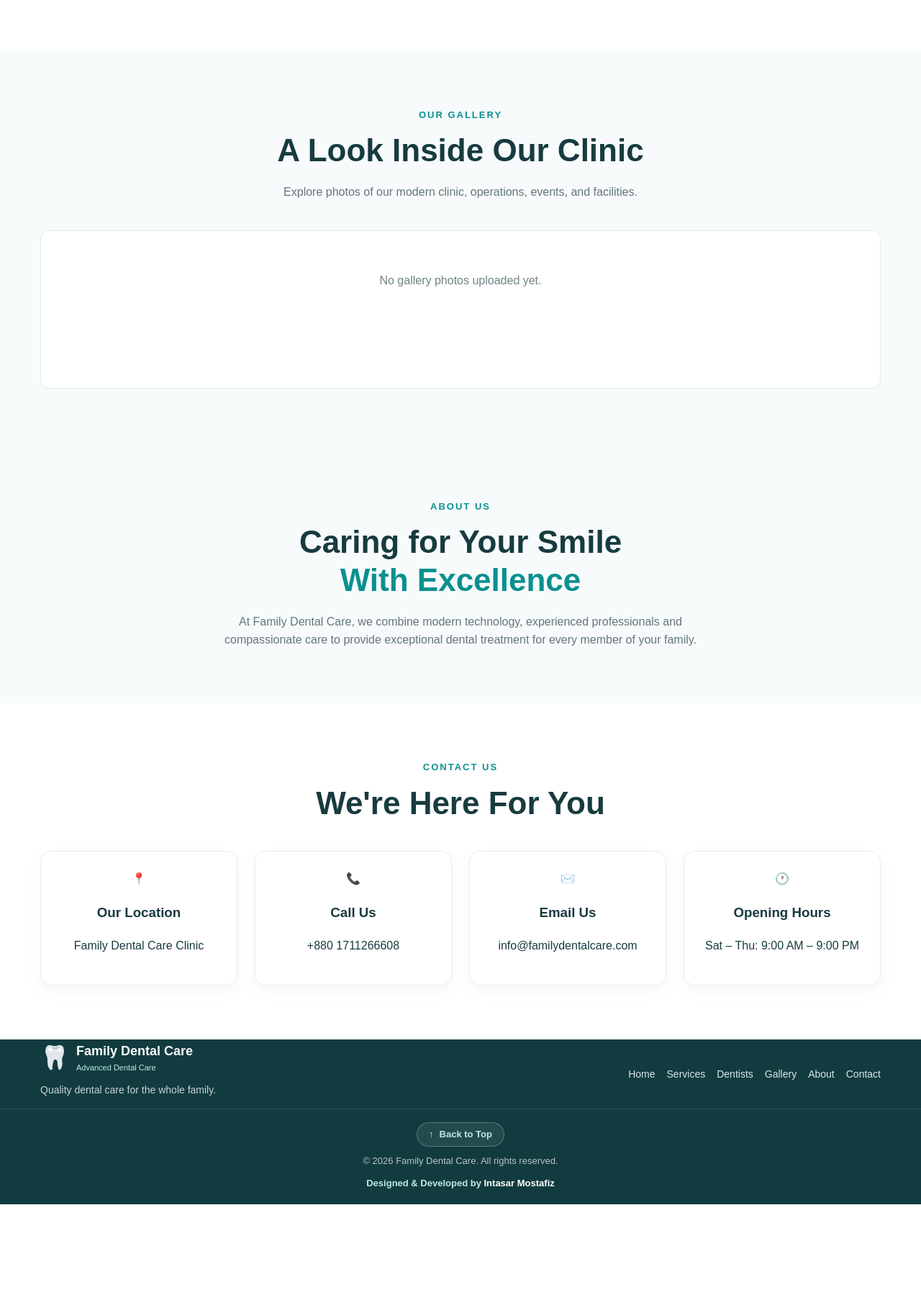
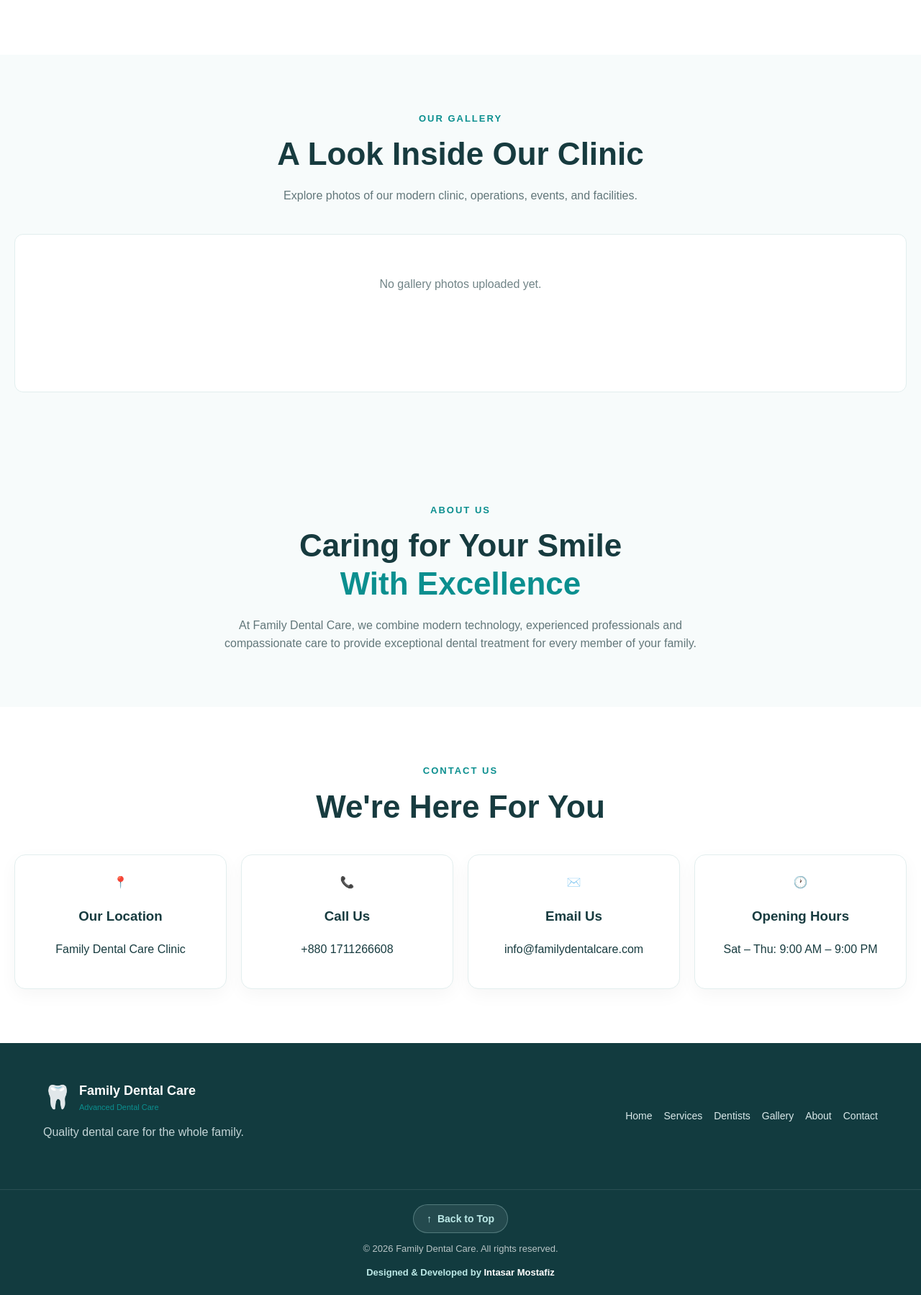
Before and after one commit to Inta-tech/FamilyDentalCare, a Django app: page / in a window 1280 px wide. Shown: the part 1642-3441 px from the top of the page at 72% size. Before the commit the page ends 3315 px from the top, so only its background shows below. Run offline with Django 5.2, Linux system fonts and the light colour scheme; data that the repository does not hold is empty.

Commit message:
Fix production horizontal layout issue with strict inline structural grid resets

```diff
--- a/templates/home.html
+++ b/templates/home.html
@@ -11,67 +11,37 @@
 
 <head>
     <meta charset="UTF-8">
-    <meta name="viewport" content="width=device-width, initial-scale=1.0, maximum-scale=1.0, user-scalable=no">
+    <meta name="viewport" content="width=device-width, initial-scale=1.0">
     <meta name="author" content="Intasar Mostafiz">
     <meta name="designer" content="Intasar Mostafiz">
     <title>Family Dental Care | Advanced Dental Care</title>
 
-    <!-- Custom Local Stylesheet -->
+    <!-- Custom Stylesheet -->
     <link rel="stylesheet" href="{% static 'css/style.css' %}">
 
-    <!-- Strict Production Layout Reset -->
     <style>
         *, *::before, *::after {
             box-sizing: border-box !important;
         }
-        html, body {
-            width: 100% !important;
-            max-width: 100vw !important;
+        html {
+            scroll-behavior: smooth;
             overflow-x: hidden !important;
-            margin: 0 !important;
-            padding: 0 !important;
-            position: relative !important;
+            width: 100vw;
         }
-        .container {
-            width: 100% !important;
-            max-width: 1200px !important;
-            margin: 0 auto !important;
-            padding: 0 16px !important;
-            box-sizing: border-box !important;
+        body {
+            overflow-x: hidden !important;
+            width: 100%;
+            margin: 0;
+            padding: 0;
+            position: relative;
         }
-        .hero-container {
-            display: grid !important;
-            grid-template-columns: repeat(auto-fit, minmax(300px, 1fr)) !important;
-            gap: 40px !important;
-        }
+        /* Prevents hero floating badge from stretching document body */
         .hero-image {
             overflow: hidden !important;
-            position: relative !important;
+            position: relative;
         }
         .floating-card {
-            right: 10px !important;
-        }
-        .services-grid, .dentists-grid, .contact-grid {
-            display: grid !important;
-            grid-template-columns: repeat(auto-fit, minmax(260px, 1fr)) !important;
-            gap: 24px !important;
-            width: 100% !important;
-        }
-        .gallery-grid {
-            display: grid !important;
-            grid-template-columns: repeat(auto-fit, minmax(240px, 1fr)) !important;
-            grid-auto-rows: 220px !important;
-            gap: 20px !important;
-            width: 100% !important;
-        }
-        @media (max-width: 800px) {
-            .gallery-large {
-                grid-row: span 1 !important;
-            }
-            .nav-links {
-                flex-wrap: wrap !important;
-                gap: 12px !important;
-            }
+            right: 0px !important;
         }
     </style>
 </head>
@@ -80,7 +50,7 @@
 
 <!-- ================= NAVBAR ================= -->
 <header class="navbar" style="position: sticky; top: 0; width: 100%; z-index: 1000; background: #ffffff; border-bottom: 2px solid #e1eeee; box-shadow: 0 4px 12px rgba(0, 0, 0, 0.05); padding: 14px 0;">
-    <div class="container nav-container" style="display: flex; align-items: center; justify-content: space-between; flex-wrap: wrap; gap: 12px;">
+    <div class="container nav-container" style="max-width: 100%; width: 100%; margin: 0 auto; padding: 0 16px; box-sizing: border-box; display: flex; align-items: center; justify-content: space-between; flex-wrap: wrap;">
 
         <!-- Branding -->
         <a href="/" class="logo" style="display: flex; align-items: center; gap: 10px; text-decoration: none;">
@@ -95,8 +65,8 @@
             </span>
         </a>
 
-        <!-- Navigation Links -->
-        <nav class="nav-links" style="display: flex; align-items: center; gap: 18px; flex-wrap: wrap;">
+        <!-- Navigation Links & Actions -->
+        <nav class="nav-links" style="display: flex; align-items: center; gap: 16px; flex-wrap: wrap;">
             <a href="#home" style="font-size: 15px; font-weight: 600; color: #173b3f; text-decoration: none;">Home</a>
             <a href="#services" style="font-size: 15px; font-weight: 600; color: #173b3f; text-decoration: none;">Services</a>
             <a href="#dentists" style="font-size: 15px; font-weight: 600; color: #173b3f; text-decoration: none;">Dentists</a>
@@ -105,7 +75,7 @@
             <a href="#contact" style="font-size: 15px; font-weight: 600; color: #173b3f; text-decoration: none;">Contact</a>
 
             <!-- User Status & Buttons -->
-            <div style="display: flex; align-items: center; gap: 10px; margin-left: 6px; padding-left: 12px; border-left: 2px solid #e1eeee;">
+            <div style="display: flex; align-items: center; gap: 10px; margin-left: 8px; padding-left: 12px; border-left: 2px solid #e1eeee;">
                 {% if user.is_authenticated %}
                     {% if user.is_staff or user.is_superuser %}
                         <a href="{% url 'dashboard' %}" class="nav-button" style="padding: 8px 16px; font-size: 14px; font-weight: 700; background: #0b8f8f; color: #ffffff; border-radius: 8px; text-decoration: none;">
@@ -129,10 +99,10 @@
     </div>
 </header>
 
-<main style="width: 100%; overflow-x: hidden;">
+<main>
 <!-- ================= HERO ================= -->
 <section id="home" class="hero">
-    <div class="container hero-container">
+    <div class="container hero-container" style="max-width: 1320px; width: 100%; margin: 0 auto; padding: 0 20px; box-sizing: border-box;">
         <div class="hero-content">
             <span class="hero-badge">✨ Trusted Family Dental Care</span>
             <h1>
@@ -189,39 +159,46 @@
 
 <!-- ================= SERVICES ================= -->
 <section id="services" class="services-section">
-    <div class="container">
+    <div class="container" style="max-width: 1320px; width: 100%; margin: 0 auto; padding: 0 20px; box-sizing: border-box;">
         <div class="section-heading center">
             <span>OUR SERVICES</span>
             <h2>Complete Dental Care</h2>
             <p>Professional dental treatments designed around your individual needs.</p>
         </div>
 
-        <div class="services-grid" style="margin-top: 40px;">
+        <div class="services-grid" style="display: grid; grid-template-columns: repeat(auto-fit, minmax(280px, 1fr)); gap: 30px; margin-top: 45px; width: 100%;">
             {% for service in services %}
-            <div class="service-card" style="background: #ffffff; border: 1px solid #e1eeee; border-radius: 16px; padding: 24px; display: flex; flex-direction: column; justify-content: space-between; box-shadow: 0 4px 15px rgba(18, 59, 63, 0.04);">
+            <div class="service-card" style="background: #ffffff; border: 1px solid #e1eeee; border-radius: 16px; padding: 28px; display: flex; flex-direction: column; justify-content: space-between; transition: transform 0.3s ease, box-shadow 0.3s ease; box-shadow: 0 4px 15px rgba(18, 59, 63, 0.04);">
                 <div>
+                    <!-- Accent Top Tag -->
                     <span style="color: #0b8f8f; font-size: 11px; font-weight: 800; letter-spacing: 1.5px; text-transform: uppercase;">
                         DENTAL CARE
                     </span>
-                    <h3 style="font-size: 20px; font-weight: 800; color: #173b3f; margin: 8px 0 12px; line-height: 1.25;">
+
+                    <!-- Service Title -->
+                    <h3 style="font-size: 22px; font-weight: 800; color: #173b3f; margin: 8px 0 12px; line-height: 1.25;">
                         {{ service.name }}
                     </h3>
+
+                    <!-- Service Description -->
                     <p style="font-size: 14px; color: #63787b; line-height: 1.6; margin-bottom: 20px;">
                         {{ service.description }}
                     </p>
                 </div>
 
                 <div>
+                    <!-- Pricing Header -->
                     {% if service.starting_price %}
-                    <div style="padding-top: 14px; border-top: 1px solid #edf2f2; margin-bottom: 18px; display: flex; align-items: baseline; justify-content: space-between;">
+                    <div style="padding-top: 16px; border-top: 1px solid #edf2f2; margin-bottom: 20px; display: flex; align-items: baseline; justify-content: space-between;">
                         <span style="font-size: 12px; color: #718487; font-weight: 600;">Starting from</span>
-                        <strong style="color: #0b8f8f; font-size: 18px; font-weight: 800;">
+                        <strong style="color: #0b8f8f; font-size: 20px; font-weight: 800;">
                             ৳{{ service.starting_price }}
                         </strong>
                     </div>
                     {% endif %}
 
-                    <a href="{% url 'book_appointment' %}?service={{ service.id }}" class="primary-button" style="display: block; text-align: center; padding: 10px 16px; font-size: 14px; font-weight: 700; background: #0b8f8f; color: #ffffff; text-decoration: none; border-radius: 8px;">
+                    <!-- Action Button -->
+                    <a href="{% url 'book_appointment' %}?service={{ service.id }}" class="primary-button" style="display: block; text-align: center; padding: 12px 18px; font-size: 14px; font-weight: 700; background: #0b8f8f; color: #ffffff; text-decoration: none; border-radius: 9px; transition: background 0.2s ease;">
                         Book This Service →
                     </a>
                 </div>
@@ -237,13 +214,13 @@
 
 <!-- ================= DENTISTS ================= -->
 <section id="dentists" class="dentists-section">
-    <div class="container">
+    <div class="container" style="max-width: 1320px; width: 100%; margin: 0 auto; padding: 0 20px; box-sizing: border-box;">
         <div class="section-heading center">
             <span>OUR DENTISTS</span>
             <h2>Meet Our Dental Experts</h2>
             <p>Experienced professionals dedicated to your dental health.</p>
         </div>
-        <div class="dentists-grid" style="margin-top: 40px;">
+        <div class="dentists-grid">
             {% for dentist in dentists %}
             <div class="dentist-card" style="cursor: pointer;">
                 <a href="{% url 'book_appointment_with_dentist' dentist.id %}" style="text-decoration: none; color: inherit; display: flex; flex-direction: column; height: 100%;">
@@ -293,7 +270,7 @@
 
 <!-- ================= GALLERY ================= -->
 <section id="gallery" class="gallery-section">
-    <div class="container">
+    <div class="container" style="max-width: 1320px; width: 100%; margin: 0 auto; padding: 0 20px; box-sizing: border-box;">
         <div class="section-heading center">
             <span>OUR GALLERY</span>
             <h2>A Look Inside Our Clinic</h2>
@@ -308,7 +285,7 @@
             {% endif %}
         </div>
 
-        <div class="gallery-grid" style="margin-top: 40px;">
+        <div class="gallery-grid">
             {% for item in gallery_images %}
             <div class="gallery-card {% if forloop.first %}gallery-large{% endif %}">
                 {% if item.image %}
@@ -333,7 +310,7 @@
 
 <!-- ================= ABOUT US ================= -->
 <section id="about" class="about-section" style="background: #f7fbfb;">
-    <div class="container">
+    <div class="container" style="max-width: 1320px; width: 100%; margin: 0 auto; padding: 0 20px; box-sizing: border-box;">
         <div class="section-heading center">
             <span>ABOUT US</span>
             <h2>
@@ -354,13 +331,13 @@
 
 <!-- ================= CONTACT ================= -->
 <section id="contact" class="contact-section">
-    <div class="container">
+    <div class="container" style="max-width: 1320px; width: 100%; margin: 0 auto; padding: 0 20px; box-sizing: border-box;">
         <div class="section-heading center">
             <span>CONTACT US</span>
             <h2>We're Here For You</h2>
         </div>
 
-        <div class="contact-grid" style="margin-top: 40px;">
+        <div class="contact-grid">
             <div class="contact-card">
                 <div>📍</div>
                 <h3>Our Location</h3>
@@ -389,31 +366,32 @@
 
 
 <!-- ================= FOOTER ================= -->
-<footer class="footer" style="background: #123b3f; color: #ffffff; width: 100%; box-sizing: border-box;">
-    <div class="container footer-container" style="padding: 40px 16px; display: flex; justify-content: space-between; align-items: center; gap: 24px; flex-wrap: wrap;">
+<footer class="footer" style="position: relative; width: 100%; max-width: 100vw; overflow: hidden; box-sizing: border-box;">
+    <div class="container footer-container" style="max-width: 1200px; width: 100%; margin: 0 auto; padding: 50px 20px; box-sizing: border-box;">
         <div>
-            <a href="/" class="logo footer-logo" style="color: #ffffff;">
+            <a href="/" class="logo footer-logo">
                 <span class="logo-icon">🦷</span>
                 <span class="logo-text">
                     <strong>Family Dental Care</strong>
-                    <small style="color: #bce9e7;">Advanced Dental Care</small>
+                    <small>Advanced Dental Care</small>
                 </span>
             </a>
-            <p style="color: #c4d5d7; margin-top: 8px; font-size: 14px;">Quality dental care for the whole family.</p>
+            <p>Quality dental care for the whole family.</p>
         </div>
 
         <div class="footer-links" style="display: flex; gap: 16px; flex-wrap: wrap;">
-            <a href="#home" style="color: #d9e8e9; font-size: 14px;">Home</a>
-            <a href="#services" style="color: #d9e8e9; font-size: 14px;">Services</a>
-            <a href="#dentists" style="color: #d9e8e9; font-size: 14px;">Dentists</a>
-            <a href="#gallery" style="color: #d9e8e9; font-size: 14px;">Gallery</a>
-            <a href="#about" style="color: #d9e8e9; font-size: 14px;">About</a>
-            <a href="#contact" style="color: #d9e8e9; font-size: 14px;">Contact</a>
+            <a href="#home">Home</a>
+            <a href="#services">Services</a>
+            <a href="#dentists">Dentists</a>
+            <a href="#gallery">Gallery</a>
+            <a href="#about">About</a>
+            <a href="#contact">Contact</a>
         </div>
     </div>
 
-    <div class="footer-bottom" style="display: flex; flex-direction: column; align-items: center; gap: 10px; text-align: center; border-top: 1px solid rgba(255,255,255,0.1); padding: 18px 16px;">
-        <a href="#home" class="back-to-top-btn" style="display: inline-flex; align-items: center; gap: 8px; color: #bce9e7; font-weight: 700; font-size: 13px; text-decoration: none; background: rgba(255, 255, 255, 0.08); padding: 6px 16px; border-radius: 20px; border: 1px solid rgba(188, 233, 231, 0.3);">
+    <div class="footer-bottom" style="width: 100%; display: flex; flex-direction: column; align-items: center; gap: 12px; text-align: center; border-top: 1px solid rgba(255,255,255,0.1); padding: 20px 16px; box-sizing: border-box;">
+
+        <a href="#home" class="back-to-top-btn" style="display: inline-flex; align-items: center; gap: 8px; color: #bce9e7; font-weight: 700; font-size: 14px; text-decoration: none; background: rgba(255, 255, 255, 0.08); padding: 8px 18px; border-radius: 20px; border: 1px solid rgba(188, 233, 231, 0.3); transition: all 0.2s ease;">
             <span>↑</span> Back to Top
         </a>
 
@@ -426,5 +404,6 @@
     </div>
 </footer>
 
+
 </body>
 </html>
```
